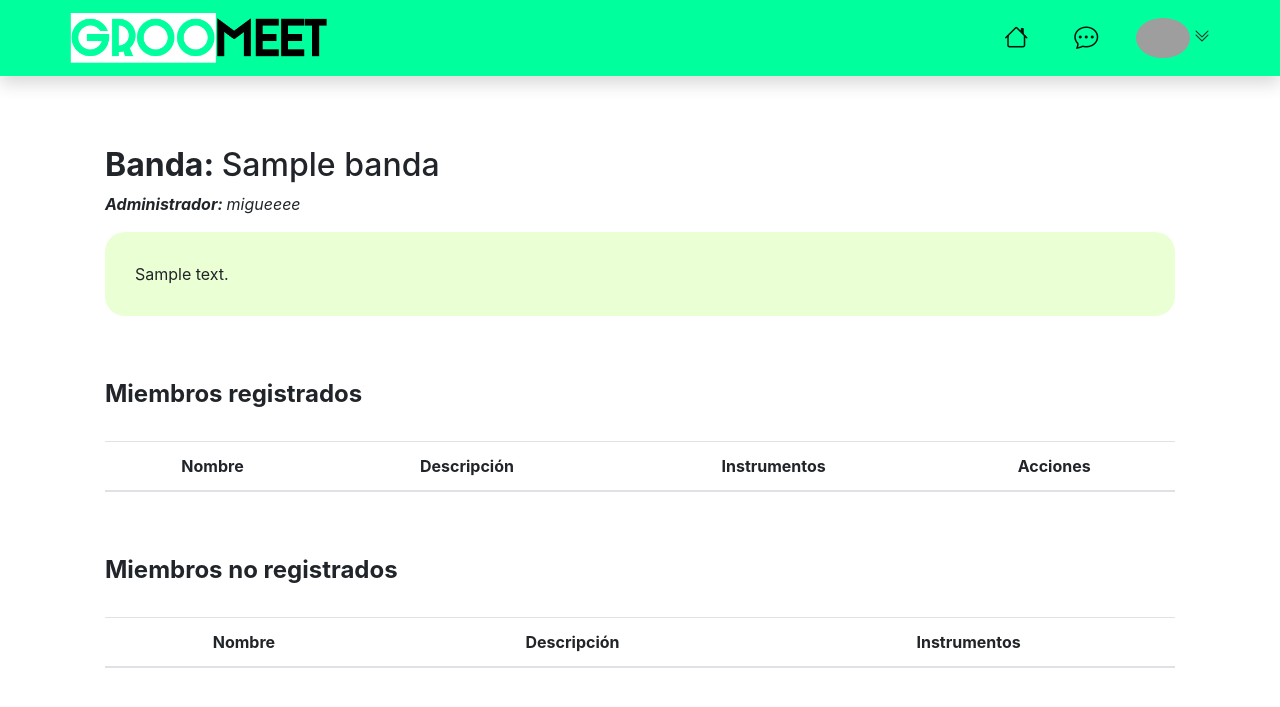
After one commit to Groomeet/groomeet, a Django app: page /showBanda/1/ in a window 1280 px wide. The commit adds this page. Shown: the top 707 px of the page. Run offline with Django 3.2, Linux system fonts and the light colour scheme; data comes from the database, SQL or seed files in the repository; tables that the repository leaves empty hold one stand-in row (values such as "Sample post"); lists and menus that the app fills with data are empty; some libraries are stand-ins or nearby versions; grey boxes are pictures that could not be loaded.

Commit message:
ShowBanda, mostrar bandas en las que se es miembro, expulsión y abandono de miembros de una banda.

```diff
--- a/groomeet/urls.py
+++ b/groomeet/urls.py
@@ -58,11 +58,14 @@ urlpatterns = [
     path('createBanda/',bandas.bandaCreate),
     path('createMiembroNoRegistrado/<int:pk>',bandas.miembroNoRegistradoCreate),
     path('misBandas/',views.listadoMisBandas),
+    path('showBanda/<int:id>/',views.showBanda),
     path('updateBanda/<int:id>', bandas.bandaUpdate, name='updateBanda'),
     path('deleteBanda/<int:id>', bandas.bandaDelete, name='deleteBanda'),
     path('invitacionBanda/<int:banda_id>/', bandas.enviarInvitacionBanda),
     path('aceptarInvitacion/<int:invitacion_id>/', bandas.aceptarInvitacionBanda),
     path('rechazarInvitacion/<int:invitacion_id>/',bandas.rechazarInvitacionBanda),
+    path('eliminarMiembro/<int:pkBanda>/<int:pkMusico>',bandas.eliminarMiembroBanda),
+    path('eliminarMiembroNoRegistrado/<int:pkBanda>/<int:pkMiembro>',bandas.eliminarMiembroNoRegistrado),
     path('misInvitaciones/',views.listadoMisInvitaciones),
     path('pago/<int:id>', pagos.pago, name= 'pago'),
     path('listadoProductos/', pagos.listadoProductos, name= 'listadoProductos'),
--- a/groomeet_backend/models.py
+++ b/groomeet_backend/models.py
@@ -100,7 +100,7 @@ def rename_image_banda(instance, filename):
 class Banda(models.Model):
     nombre = models.CharField(max_length=50)
     administrador = models.ForeignKey(Musico, on_delete = models.DO_NOTHING, related_name="bandasAdministradas") #Si desaparece el administrador, la banda puede seguir creada
-    miembros = models.ManyToManyField(Musico, through='MiembroDe', blank=True)
+    miembros = models.ManyToManyField(Musico, through='MiembroDe', blank=True, verbose_name="Miembros")
     generos = models.ManyToManyField(Genero, blank=True)
     instrumentos = models.ManyToManyField(Instrumento, blank=True)
     descripcion = models.TextField(verbose_name="Descripción", null=True)
--- /dev/null
+++ b/groomeet_backend/templates/showBanda.html
@@ -0,0 +1,99 @@
+{% extends 'base.html' %}
+{% block body %}
+
+<div class="card-body" style="margin-top:50px;">
+
+    {% for row in banda %}
+
+    <div>
+        <h2><strong>Banda: </strong>{{row.nombre}} </h2>
+        <p style="white-space: nowrap;"><i><strong>Administrador: </strong>{{row.administrador}} </i></p>
+
+        <p style="white-space: nowrap; padding: 30px; background-color:rgb(234, 255, 211); border-radius: 20px;">
+            <strong></strong>{{row.descripcion}}
+        </p>
+    </div>
+    <br><br>
+    <h4><strong>Miembros registrados</strong></h4><br>
+    <table class="table table-striped">
+        <thead>
+            <tr align="center">
+                <th scope="col">Nombre</th>
+                <th scope="col">Descripción</th>
+                <th scope="col">Instrumentos</th>
+                <th scope="col">Acciones</th>
+
+            </tr>
+        </thead>
+        <tbody>
+            {% for m in row.miembros.all %}
+            <tr>
+                <td class="text-center">
+                    {{ m.usuario.username }}
+                </td>
+                <td class="text-center">
+                    {{ m.descripcion }}
+                </td>
+                <td class="text-center">{% for instrumento in m.instrumentos.all %}
+                    - {{ instrumento.nombre }} <br>
+                    {% endfor %}</td>
+
+                {% if request.user.musico == row.administrador %}
+                <td>
+                    <center><a href="/eliminarMiembro/{{ row.id }}/{{ m.pk }}" class="btn btn-info">Expulsar miembro</a></center>
+                </td>
+                {% elif request.user.musico == m %}
+                <td>
+                    <center><a href="/eliminarMiembro/{{ row.id }}/{{ m.pk }}" class="btn btn-info">Abandonar banda</a></center>
+                </td>
+                {% endif %}
+
+            </tr>
+
+            {% endfor %}
+        </tbody>
+    </table><br><br>
+
+    <h4><strong>Miembros no registrados</strong></h4><br>
+    <table class="table table-striped">
+        <thead>
+            <tr align="center">
+                <th scope="col">Nombre</th>
+                <th scope="col">Descripción</th>
+                <th scope="col">Instrumentos</th>
+                {% if request.user.musico == row.administrador %}
+                <th scope="col">Acciones</th>
+                {% else %}
+
+                {% endif %}
+            </tr>
+        </thead>
+        <tbody>
+            {% for m in row.miembrosNoRegistrados.all %}
+            <tr>
+                <td class="text-center">
+                    {{ m.nombre }}
+                </td>
+                <td class="text-center">
+                    {{ m.descripcion }}
+                </td>
+                <td class="text-center">{% for instrumento in m.instrumentos.all %}
+                    - {{ instrumento.nombre }} <br>
+                    {% endfor %}</td>
+
+                {% if request.user.musico == row.administrador %}
+                <td>
+                <center><a href="/eliminarMiembroNoRegistrado/{{ row.id }}/{{ m.pk }}" class="btn btn-info">Eliminar Miembro</a></center>
+                </td>
+                {% else %}
+
+                {% endif %}
+            </tr>
+
+            {% endfor %}
+            {% endfor %}
+        </tbody>
+    </table>
+
+</div>
+{% endblock body %}
--- a/groomeet_backend/views.py
+++ b/groomeet_backend/views.py
@@ -209,7 +209,8 @@ def listadoBandasBandas(request, pkBanda):
 @login_required(login_url='/login/')
 def listadoMisBandas(request):
     misBandas = Banda.objects.all().filter(administrador=request.user.musico).order_by('-nombre')
-    return render(request, "misBandas.html", {'misBandas': misBandas})
+    bandasMiembro = Banda.objects.all().filter(miembros__id__contains=request.user.musico.id).order_by('-nombre')
+    return render(request, "misBandas.html", {'misBandas': misBandas, 'bandasMiembro':bandasMiembro})
 
 @login_required(login_url='/login/')
 def listadoMiembrosNoRegistrados(request):
@@ -284,10 +285,13 @@ def chat_room(request, room_name):
 })
 
 
-
 def last_30_messages(sender, receiver):
         return Message.objects.filter(Q(author=sender) | Q(author=receiver)).filter(Q(receptor=sender) | Q(receptor=receiver)).order_by('timestamp').all()[:30]
 
 @login_required(login_url='/login/')
 def error(request):
     return render(request, 'error.html')
+
+def showBanda(request, id):
+    banda = Banda.objects.filter(pk=id)
+    return render(request, "showBanda.html", {'banda': banda})
```
Also changed, not shown: groomeet_backend/bandas.py (+20 -0 lines), groomeet_backend/templates/misBandas.html (+42 -0 lines).
